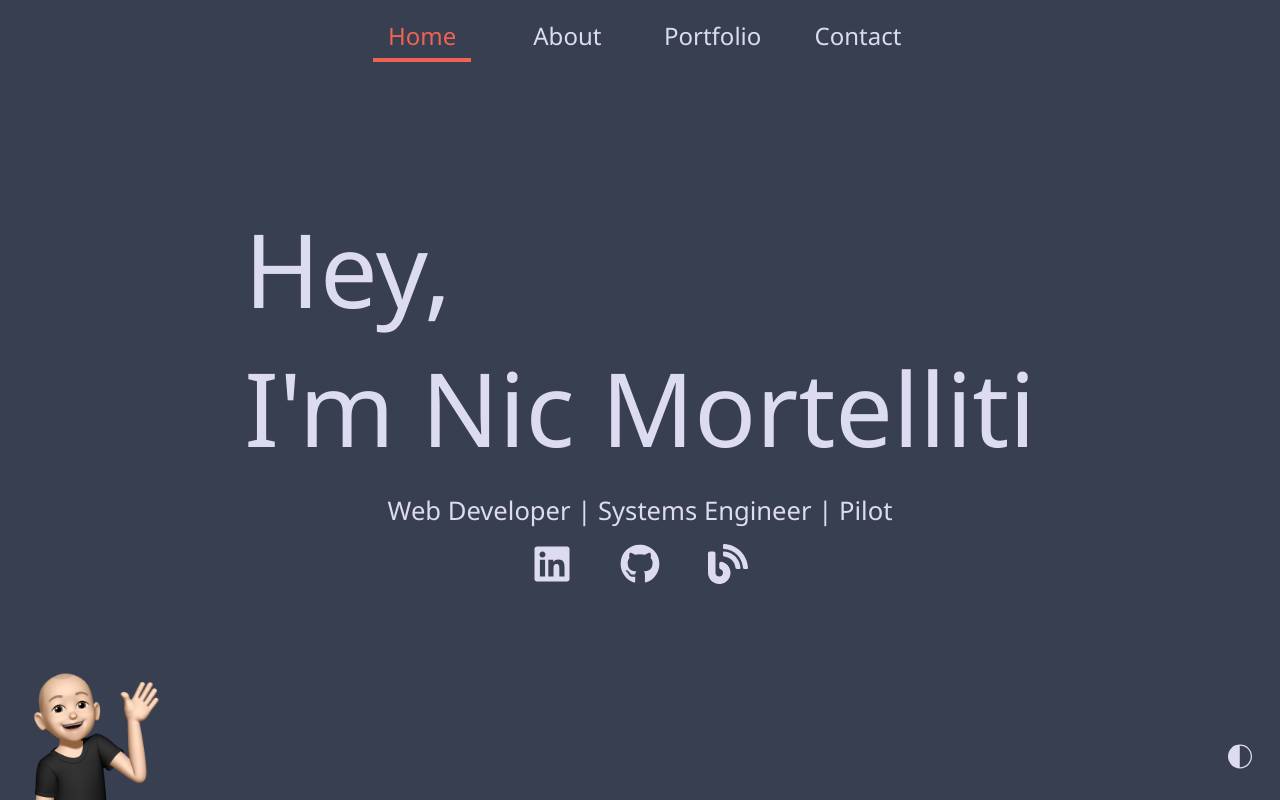
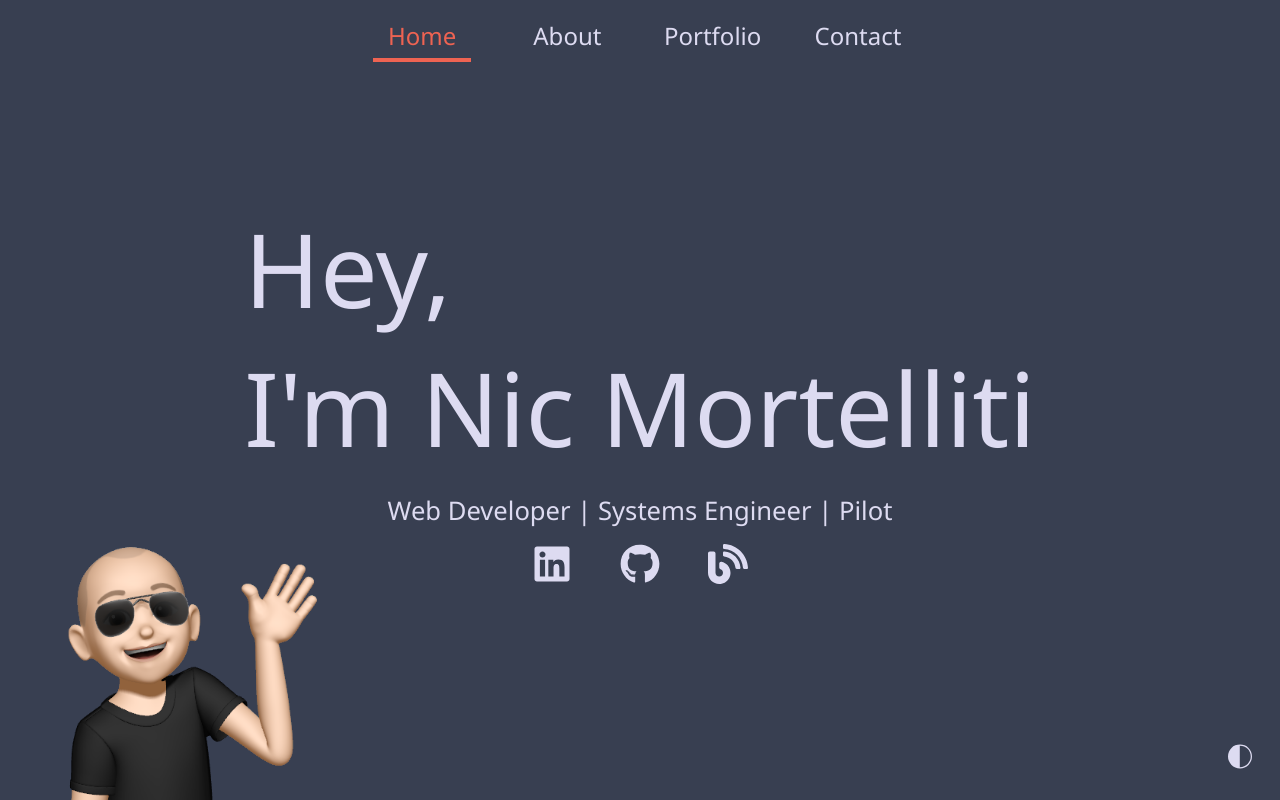
Before and after one commit to NicMortelliti/portfolio, a React (Create React App) app: page / in a window 1280 px wide. Built offline with nearby package versions, Linux system fonts and the light colour scheme.

Commit message:
close menu when selection made on mobile

```diff
--- a/src/App.js
+++ b/src/App.js
@@ -20,20 +20,20 @@ import Home from "./pages/Home/Home";
 import Portfolio from "./pages/Portfolio/Portfolio";
 import Contact from "./pages/Contact/Contact";
 import NotFound from "./pages/NotFound/NotFound";
-import Memoji from "./components/ui/Memoji/Memoji";
 import ThemeButton from "./components/ui/Buttons/ThemeButton";
 import { Nav } from "./components/ui/Navigation";
 
 function App() {
   const [darkThemeIsSet, setDarkThemeIsSet] = useState(true);
   const [notFoundIsSet, setNotFoundIsSet] = useState(false);
+  const [menuIsOpen, setMenuIsOpen] = useState(false);
 
   return (
     <ThemeProvider theme={darkThemeIsSet ? darkTheme : lightTheme}>
       <GlobalStyles />
-      <Wrapper>
+      <Wrapper menuIsOpen={menuIsOpen}>
         <HeaderSection>
-          <Nav />
+          <Nav menuIsOpen={menuIsOpen} setMenuIsOpen={setMenuIsOpen} />
         </HeaderSection>
         <MainSection>
           <Routes>
@@ -47,17 +47,18 @@ function App() {
             />
           </Routes>
         </MainSection>
-        <FooterSection />
+        <FooterSection/>
       </Wrapper>
-      <MemojiSection>
-        <Memoji darkThemeIsSet={darkThemeIsSet} notFound={notFoundIsSet} />
-      </MemojiSection>
+      {!menuIsOpen && (
+        <>
           <ThemeSwitcherSection>
             <ThemeButton
               darkThemeIsSet={darkThemeIsSet}
               setDarkThemeIsSet={setDarkThemeIsSet}
             />
           </ThemeSwitcherSection>
+        </>
+      )}
     </ThemeProvider>
   );
 }
--- a/src/components/styles/Layout.styled.js
+++ b/src/components/styles/Layout.styled.js
@@ -4,7 +4,8 @@ const headerFooterHeight = 80;
 
 export const Wrapper = styled.div`
   display: grid;
-  grid-template-rows: auto 1fr auto;
+  grid-template-rows: ${({ menuIsOpen }) =>
+    menuIsOpen ? "100vh" : "auto 1fr auto"};
   grid-template-columns: 1fr;
   min-height: 100vh; /* In case dvh isn't supported by browser */
   min-height: 100dvh;
--- a/src/components/ui/Memoji/Memoji.js
+++ b/src/components/ui/Memoji/Memoji.js
@@ -2,22 +2,16 @@ import React from "react";
 
 import memojiWaveDark from "../../../assets/images/memoji-wave.png";
 import memojiWaveLight from "../../../assets/images/memoji-wave-glasses.png";
-import memojiIdkDark from "../../../assets/images/memoji-idk.png";
-import memojiIdkLight from "../../../assets/images/memoji-idk-glasses.png";
 
-const Memoji = ({ darkThemeIsSet, notFound = false }) => {
+const Memoji = ({ darkThemeIsSet }) => {
   // Conditionally display the type of emoji depending on theme dark or light
   const RenderMemoji = () => {
     switch (darkThemeIsSet) {
       case true:
-        return (
-          <img src={notFound ? memojiIdkDark : memojiWaveDark} alt="memoji" />
-        );
+        return <img src={memojiWaveDark} alt="memoji" />;
 
       default:
-        return (
-          <img src={notFound ? memojiIdkLight : memojiWaveLight} alt="memoji" />
-        );
+        return <img src={memojiWaveLight} alt="memoji" />;
     }
   };
 
--- a/src/components/ui/Navigation/Container.js
+++ b/src/components/ui/Navigation/Container.js
@@ -1,15 +1,13 @@
-import React, { useState } from "react";
+import React from "react";
 import { Wrapper } from "../../styles/Navigation.styled";
 import { internalLinks } from "../../../data/linkData";
 import { NavLink } from ".";
 import { HiMenu as MenuIcon, HiX as CloseIcon } from "react-icons/hi";
 
-const Container = () => {
-  const [menuIsOpen, setMenuIsOpen] = useState(false);
-
+const Container = ({ menuIsOpen, setMenuIsOpen }) => {
   const RenderLinks = () => {
     return internalLinks.map((link, index) => (
-      <NavLink key={index} link={link} />
+      <NavLink key={index} link={link} setMenuIsOpen={setMenuIsOpen} />
     ));
   };
 
--- a/src/components/ui/Navigation/NavLink.js
+++ b/src/components/ui/Navigation/NavLink.js
@@ -5,9 +5,9 @@ import { NavLink as RouterLink } from "react-router-dom";
 // import { NavLink as Link } from "../../styles/Navigation.styled";
 import { Link } from "../../styles/Buttons.styled";
 
-const NavLink = ({ link }) => {
+const NavLink = ({ link, setMenuIsOpen }) => {
   return (
-    <Link as={RouterLink} to={link.to}>
+    <Link as={RouterLink} to={link.to} onClick={() => setMenuIsOpen(false)}>
       {link.text}
     </Link>
   );
--- a/src/pages/Home/Home.js
+++ b/src/pages/Home/Home.js
@@ -1,11 +1,13 @@
 import React from "react";
 
 import { Socials } from "../../components/ui/Buttons/index";
+import Memoji from "../../components/ui/Memoji/Memoji";
 
 // Styled components
 import { Wrapper } from "../../components/styles/Landing.styled";
+import { MemojiSection } from "../../components/styles/Layout.styled";
 
-const Home = () => {
+const Home = ({ darkThemeIsSet }) => {
   return (
     <Wrapper>
       <div>
@@ -14,6 +16,9 @@ const Home = () => {
       </div>
       <p>Web Developer | Systems Engineer | Pilot</p>
       <Socials />
+      <MemojiSection>
+        <Memoji darkThemeIsSet={darkThemeIsSet} />
+      </MemojiSection>
     </Wrapper>
   );
 };
```
Also changed, not shown: src/assets/images/memoji-idk-glasses.png (deleted), src/assets/images/memoji-idk.png (deleted). Lines whose indentation alone changed are shown as unchanged.
